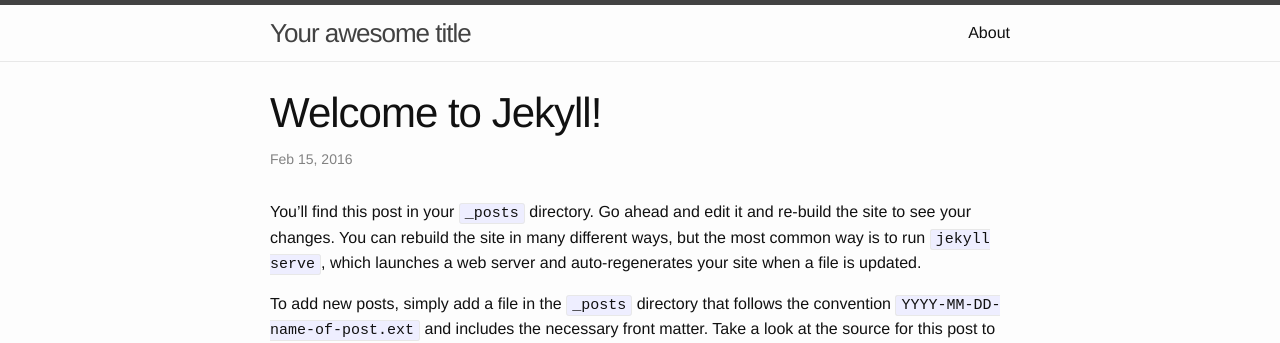
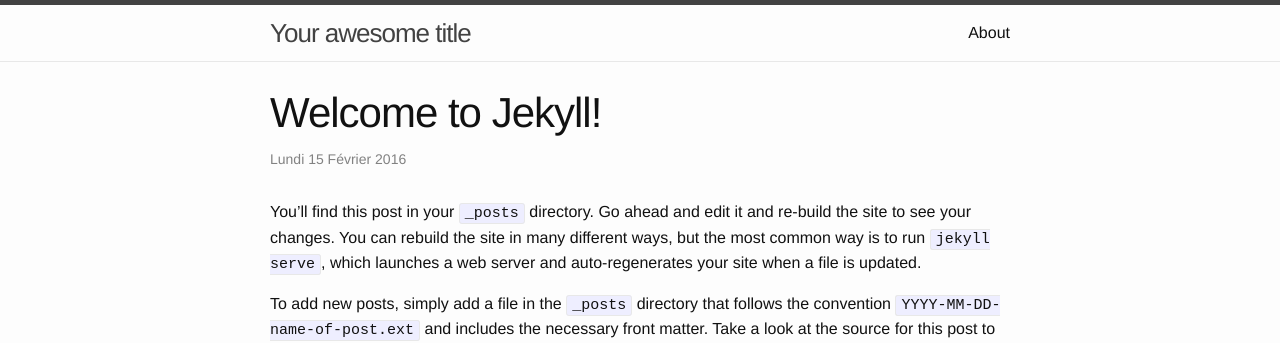
Before and after one commit to kassovix/kassovix.github.io, a Jekyll site: the page built from _posts/2016-02-15-welcome-to-jekyll.markdown, in a window 1280 px wide. Shown: the top 343 px of the page. Built offline with Jekyll 4.4.1, drawn with Linux system fonts in a browser that asks for light colours.

Commit message:
Personnalisation de la date des posts
Localisation en français de la date des posts

```diff
--- a/_layouts/post.html
+++ b/_layouts/post.html
@@ -5,7 +5,12 @@ layout: default
 
   <header class="post-header">
     <h1 class="post-title" itemprop="name headline">{{ page.title }}</h1>
-    <p class="post-meta"><time datetime="{{ page.date | date_to_xmlschema }}" itemprop="datePublished">{{ page.date | date: "%b %-d, %Y" }}</time>{% if page.author %} • <span itemprop="author" itemscope itemtype="http://schema.org/Person"><span itemprop="name">{{ page.author }}</span></span>{% endif %}</p>
+    <p class="post-meta"><time datetime="{{ page.date | date_to_xmlschema }}" itemprop="datePublished">
+	{% assign j = page.date | date: "%w"  %}{% case j %}{% when '0' %}Dimanche{% when '1' %}Lundi{% when '2' %}Mardi{% when '3' %}Mercredi{% when '4' %}Jeudi{% when '5' %}Vendredi{% when '6' %}Samedi{% else %}{{ j }}{% endcase %}
+	{% assign d = page.date | date: "%-d" %}{% case d %}{% when '1' %}{{ d }}er{% else %}{{ d }}{% endcase %}
+	{% assign m = page.date | date: "%-m" %}{% case m %}{% when '1' %}Janvier{% when '2' %}Février{% when '3' %}Mars{% when '4' %}Avril{% when '5' %}Mai{% when '6' %}Juin{% when '7' %}Juillet{% when '8' %}Août{% when '9' %}Septembre{% when '10' %}Octobre{% when '11' %}Novembre{% when '12' %}Décembre{% endcase %}
+    {{ page.date | date: '%Y' }}
+	</time>{% if page.author %} • <span itemprop="author" itemscope itemtype="http://schema.org/Person"><span itemprop="name">{{ page.author }}</span></span>{% endif %}</p>
   </header>
 
   <div class="post-content" itemprop="articleBody">
```
